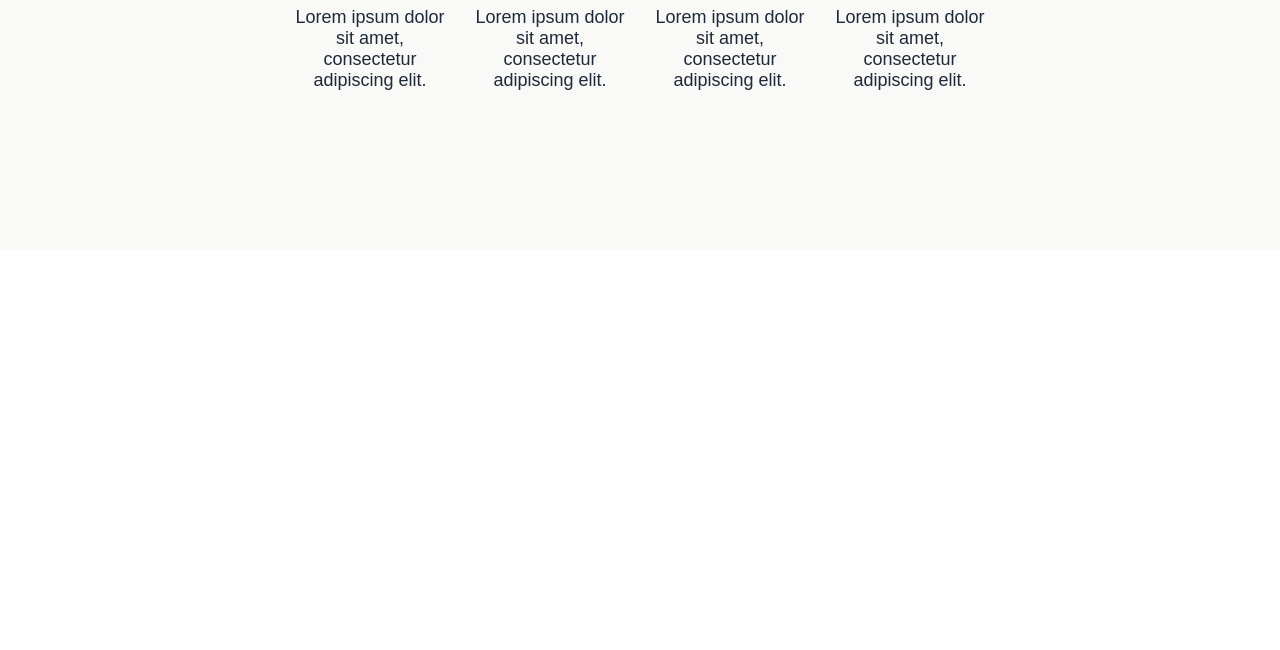
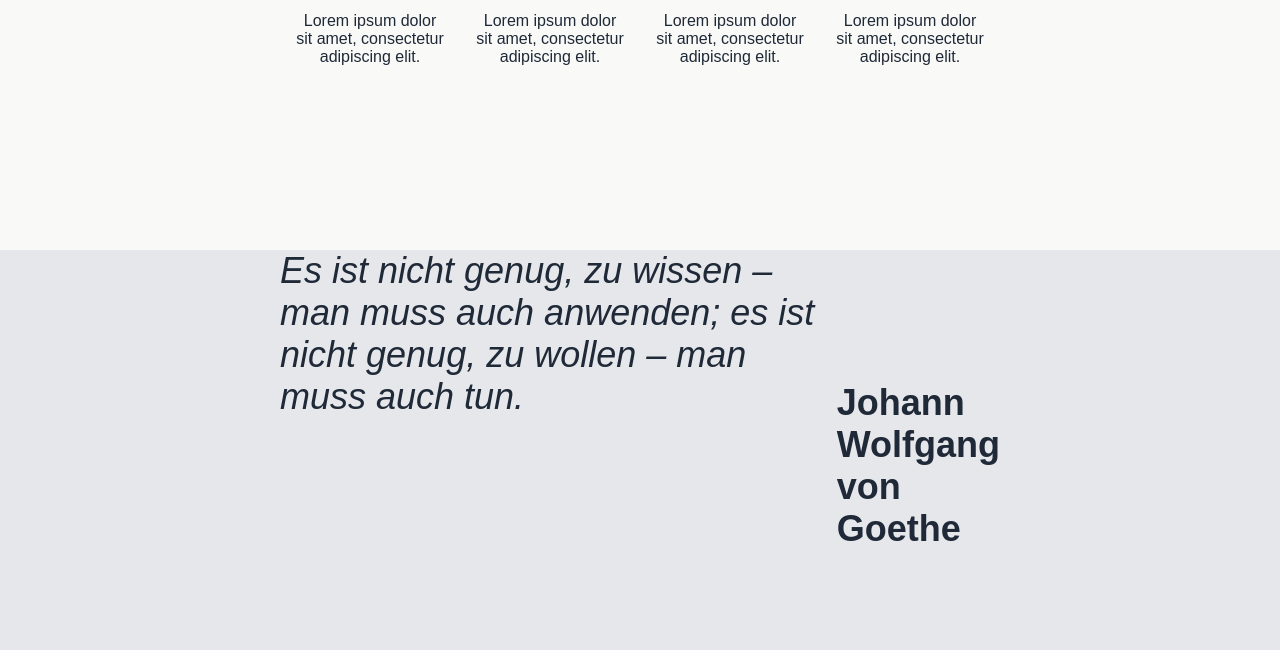
Before and after one commit to dontpanicyoudie/landing-page, a plain HTML site: page index.html in a window 1280 px wide. Shown: the part 731-1381 px from the top of the page. Before the commit the page ends 981 px from the top, so only its background shows below. Drawn offline with Linux system fonts and the light colour scheme.

Commit message:
added quote section. author isn't aligned properly so far

```diff
--- a/index.html
+++ b/index.html
@@ -29,7 +29,7 @@
             </div>
             <div class="hero-image"><img src='images/pexels-olly-3771083.jpg'></div>
         </div>
-      </div>
+    </div>
 
     <div class="information-container">
         <div class="information">
@@ -39,29 +39,35 @@
                     <div class="photo-grid-item first-item">
                         <img src="images/pexels1.jpg">
                     </div>
-                    <p class="first subtext">Lorem ipsum dolor sit amet, consectetur adipiscing elit.</p>
+                    <div class="info-subtext">Lorem ipsum dolor sit amet, consectetur adipiscing elit.</div>
                 </div>
                 <div class="photo-plus-sub">
                     <div class="photo-grid-item second-item">
                         <img src="images/pexels2.jpg">
                     </div>
-                    <p class="second subtext">Lorem ipsum dolor sit amet, consectetur adipiscing elit.</p>
+                    <div class="info-subtext">Lorem ipsum dolor sit amet, consectetur adipiscing elit.</div>
                 </div>
                 <div class="photo-plus-sub">
                     <div class="photo-grid-item third-item">
                         <img src="images/pexels3.jpg">
                     </div>
-                    <p class="third subtext">Lorem ipsum dolor sit amet, consectetur adipiscing elit.</p>
+                    <div class="info-subtext">Lorem ipsum dolor sit amet, consectetur adipiscing elit.</div>
                 </div>
                 <div class="photo-plus-sub">
                     <div class="photo-grid-item fourth-item">
                         <img src="images/pexels4.jpg">
                     </div>
-                        <p class="fourth subtext">Lorem ipsum dolor sit amet, consectetur adipiscing elit.</p>
+                    <div class="info-subtext">Lorem ipsum dolor sit amet, consectetur adipiscing elit.</div>
                 </div>
              </div>
         </div>
     </div>
 
+    <div class="quote-container">
+        <div class="quote">
+            <div class="quote-text">Es ist nicht genug, zu wissen – man muss auch anwenden; es ist nicht genug, zu wollen – man muss auch tun.</div>
+            <div class="quote-author">Johann Wolfgang von Goethe</div>
+        </div>
+    </div>
 </body>
 </html>
--- a/styles.css
+++ b/styles.css
@@ -136,6 +136,7 @@
     height: 150px;
     justify-content: center;
     align-items: center;
+    margin-bottom: 15px;
   }
 
   .photo-grid-item img {
@@ -145,8 +146,35 @@
     border-radius: 10px;
   }
 
-  .photo-plus-sub,
-  .subtext {
+  .photo-plus-sub {
     color: #1F2937;
     text-align: center;
   }
+
+  .quote-container {
+    background-color: #E5E7EB;
+    height: 400px;
+    display: flex;
+    justify-content: center;
+  }
+
+  .quote {
+    display: flex;
+    width: 720px;
+    height: 300px;
+    align-content: space-between;
+  }
+
+  .quote-text {
+    font-size: 36px;
+    font-style: italic;
+    font-weight: 300;
+    color: #1F2937;
+  }
+
+  .quote-author {
+    align-self: flex-end;
+    font-size: 36px;
+    color: #1F2937;
+    font-weight: 700;
+  }
```
